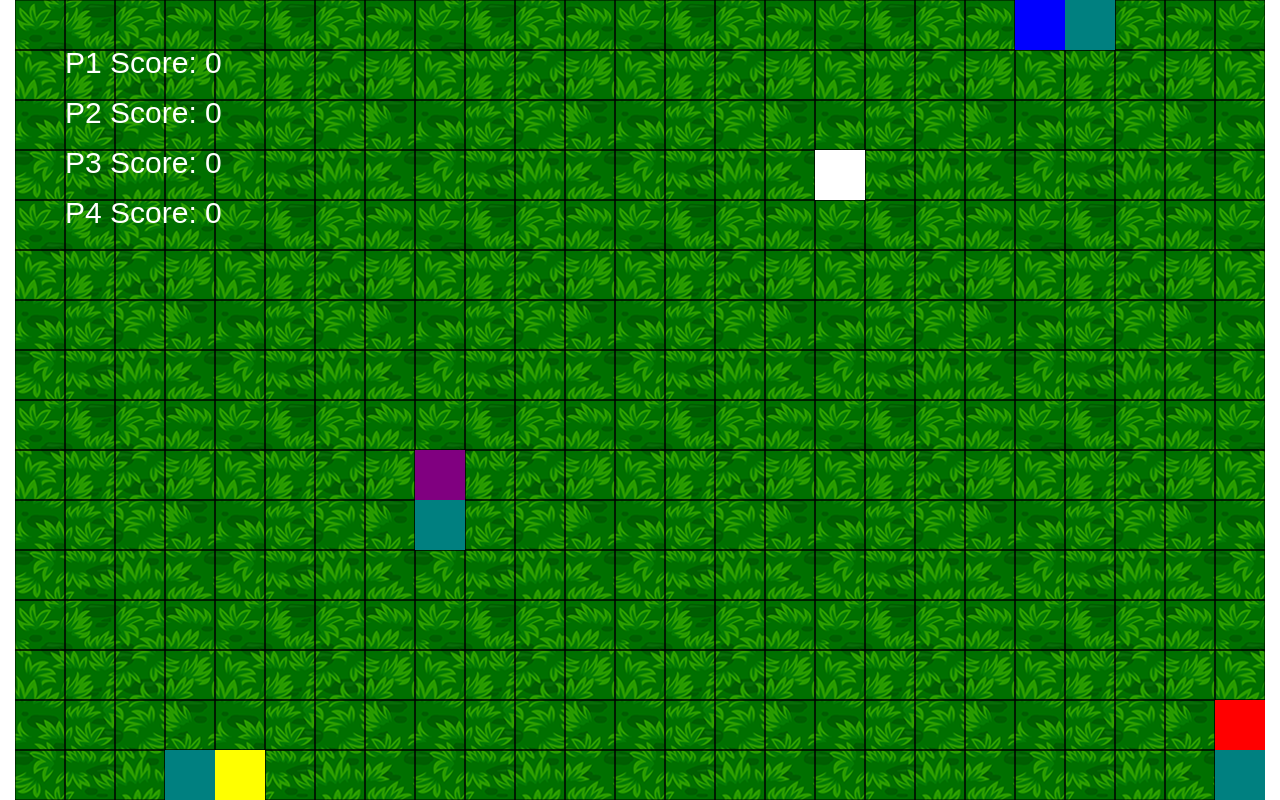
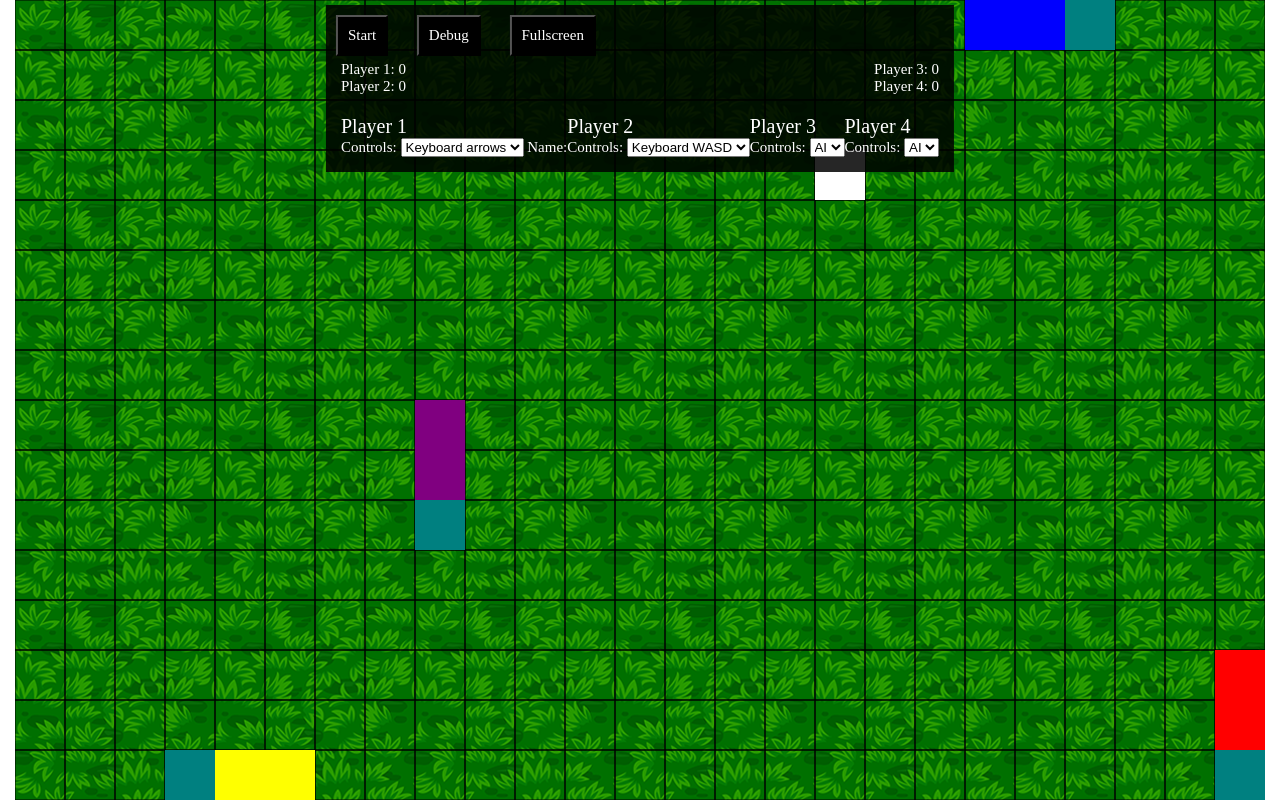
Before and after one commit to Buckhana/Player-vs-AI, a plain HTML site: page index.html in a window 1280 px wide. Drawn offline with Linux system fonts and the light colour scheme.

Commit message:
Adding Player config

```diff
--- a/index.html
+++ b/index.html
@@ -9,6 +9,61 @@
 <body>
     <canvas id="canvas1"></canvas>
 
+    <div id="controls">
+        <div id="buttons">
+            <button id="startButton">Start</button>
+            <button id="debugButton">Debug</button>
+            <button id="fullScreenButton">Fullscreen</button>
+        </div>
+        <div id="scoreScreen">
+            <div class="left">
+                <p id="scoreBoard1"> Player 1</p>
+                <p id="scoreBoard2"> Player 2</p>
+            </div>
+            <div class="right">
+                <p id="scoreBoard3"> Player 3</p>
+                <p id="scoreBoard4"> Player 4</p>
+            </div>
+        </div>
+        <div id="gameMenu">
+            <div id="playerChoice">
+                <div class="player1">
+                    <p class="playerLabel">Player 1</p>
+                    <label for="player1contols">Controls:</label>
+                    <select name="player1controls" id="player1controls">
+                        <option value="arrows">Keyboard arrows</option>
+                        <option value="ai">AI</option>
+                    </select>
+                    <label for="player1name">Name:</label>
+                </div>
+                <div class="player2">
+                    <p class="playerLabel">Player 2</p>
+                    <label for="player2contols">Controls:</label>
+                    <select name="player2controls" id="player2controls">
+                        <option value="wsad">Keyboard WASD</option>
+                        <option value="ai">AI</option>
+                    </select>
+                </div>
+                <div class="player3">
+                    <p class="playerLabel">Player 3</p>
+                    <label for="player3contols">Controls:</label>
+                    <select name="player3controls" id="player3controls">
+                        <option value="ai">AI</option>
+                    </select>
+                </div>
+                <div class="player4">
+                    <p class="playerLabel">Player 4</p>
+                    <label for="player4contols">Controls:</label>
+                    <select name="player4controls" id="player4controls">
+                        <option value="ai">AI</option>
+                    </select>
+                </div>
+            </div>
+
+        </div>
+    </div>
+
+    <script src="ui.js"></script>
     <script src="food.js"></script>
     <script src="player.js"></script>
     <script src="main.js"></script>
--- a/main.js
+++ b/main.js
@@ -44,21 +44,13 @@ class Game {
         this.height = this.canvas.height;
         this.columns = Math.floor(this.width / this.cellSize);
         this.rows = Math.floor(this.height / this.cellSize);
-        this.player1 = new Keyboard2(this, 0, 0, 1, 0, 'blue');
-        this.player2 = new ComputerAi(this, this.columns - 1, 0, 0, 1, 'red');
-        this.player3 = new ComputerAi(this, this.columns -1, this.rows - 1, -1, 0, 'yellow');
-        this.player4 = new ComputerAi(this, 0, this.rows - 1, 0, -1, 'purple');
+        this.player1 = new Keyboard2(this, 0, 0, 1, 0, 'blue', 'Player 1');
+        this.player2 = new ComputerAi(this, this.columns - 1, 0, 0, 1, 'red', 'Player 2');
+        this.player3 = new ComputerAi(this, this.columns -1, this.rows - 1, -1, 0, 'yellow', 'Player 3');
+        this.player4 = new ComputerAi(this, 0, this.rows - 1, 0, -1, 'purple', 'Player 4');
         this.food = new Food(this);
         this.gameObjects = [this.player1, this.player2, this.player3, this.player4, this.food];
-
-    }
-
-    //Scoreboard
-    drawStatusText(){
-        this.ctx.fillText('P1 Score: ' + this.player1.score, this.cellSize, this.cellSize);
-        this.ctx.fillText('P2 Score: ' + this.player2.score, this.cellSize, this.cellSize * 2);
-        this.ctx.fillText('P3 Score: ' + this.player3.score, this.cellSize, this.cellSize * 3);
-        this.ctx.fillText('P4 Score: ' + this.player4.score, this.cellSize, this.cellSize * 4);
+        this.gameUi = new Ui(this);
     }
 
     checkCollision(a, b){
@@ -97,8 +89,8 @@ class Game {
                 object.draw()
                 object.update()
             });
-            this.drawStatusText();
         }
+        this.gameUi.update();
     }
 
 }
--- a/player.js
+++ b/player.js
@@ -1,5 +1,5 @@
 class Player {
-    constructor(game, x, y, speedX, speedY, color){
+    constructor(game, x, y, speedX, speedY, color, name){
         this.game = game;
         //x and y is the position of the player.
         this.x = x;
@@ -11,10 +11,11 @@ class Player {
         this.height = this.game.cellSize;
         this.moving = true;
         this.score = 0;
-        this.length = 2;
+        this.length = 3;
         this.segments = [];
         //player can only turn onces per frame.
         this.readyToTurn = true;
+        this.name = name;
     }
 
     update(){
@@ -98,8 +99,8 @@ class Player {
 }
 
 class Keyboard1 extends Player{
-    constructor(game, x, y, speedX, speedY, color){
-        super(game, x, y, speedX, speedY, color);
+    constructor(game, x, y, speedX, speedY, color, name){
+        super(game, x, y, speedX, speedY, color, name);
 
         window.addEventListener('keydown', e => {
             if(e.key === 'ArrowRight') this.turnRight();
@@ -111,8 +112,8 @@ class Keyboard1 extends Player{
 }
 
 class Keyboard2 extends Player{
-    constructor(game, x, y, speedX, speedY, color){
-        super(game, x, y, speedX, speedY, color);
+    constructor(game, x, y, speedX, speedY, color, name ){
+        super(game, x, y, speedX, speedY, color, name);
 
         window.addEventListener('keydown', e => {
             if(e.key.toLowerCase() === 'd') this.turnRight();
@@ -124,8 +125,8 @@ class Keyboard2 extends Player{
 }
 
 class ComputerAi extends Player{
-    constructor(game, x, y, speedX, speedY, color){
-        super(game, x, y, speedX, speedY, color);
+    constructor(game, x, y, speedX, speedY, color, name){
+        super(game, x, y, speedX, speedY, color, name);
         //counter for randomly changing the direction of the computer player.
         this.turnTimer = 0;
         //counts steps before changing direction.
--- a/style.css
+++ b/style.css
@@ -12,3 +12,46 @@
     max-height: 100%;
     max-width: 1500;
 }
+
+#controls {
+    position: absolute;
+    top: 5px;
+    left: 50%;
+    translate: -50% 0;
+    padding: 10px;
+    background: rgba(0, 0, 0, 0.85);
+    color: white;
+    font: 15px corbel;
+}
+
+#buttons {
+    width: 260px;
+    display: flex;
+    justify-content: space-between;
+}
+
+#buttons button {
+    padding: 10px;
+    background: black;
+    color: white;
+    cursor: pointer;
+    font: 15px corbel;
+}
+
+#scoreScreen {
+    padding: 5px;
+    display: flex;
+    justify-content: space-between;
+    column-gap: 25px;
+}
+
+#playerChoice {
+    padding: 5px 5px;
+    display: flex;
+    justify-content: space-between;
+}
+
+.playerLabel {
+    font: 20px corbel;
+    margin-top: 10px;
+}
--- /dev/null
+++ b/ui.js
@@ -0,0 +1,17 @@
+class Ui{
+    constructor(game){
+        this.game = game;
+        //display score
+        this.scoreBoard1 = document.getElementById('scoreBoard1');
+        this.scoreBoard2 = document.getElementById('scoreBoard2');
+        this.scoreBoard3 = document.getElementById('scoreBoard3');
+        this.scoreBoard4 = document.getElementById('scoreBoard4');
+    }
+
+    update(){
+        this.scoreBoard1.innerText = this.game.player1.name + ': ' + this.game.player1.score;
+        this.scoreBoard2.innerText = this.game.player2.name + ': '  + this.game.player1.score;
+        this.scoreBoard3.innerText = this.game.player3.name + ': '  + this.game.player1.score;
+        this.scoreBoard4.innerText = this.game.player4.name + ': '  + this.game.player1.score;
+    }
+}
```
